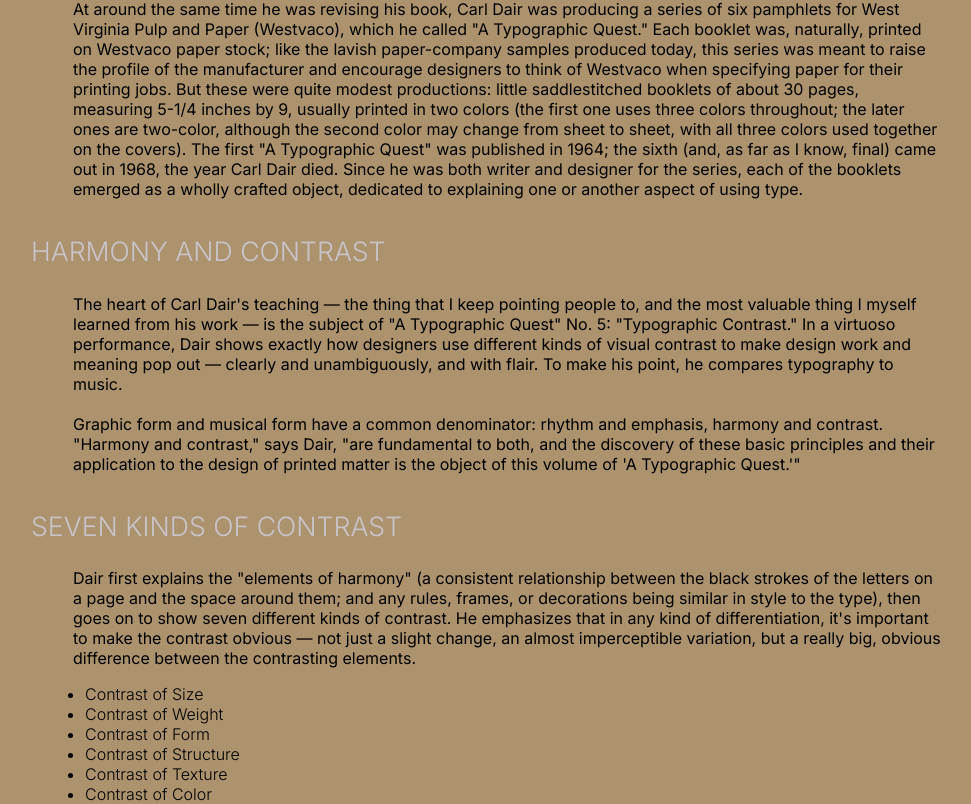
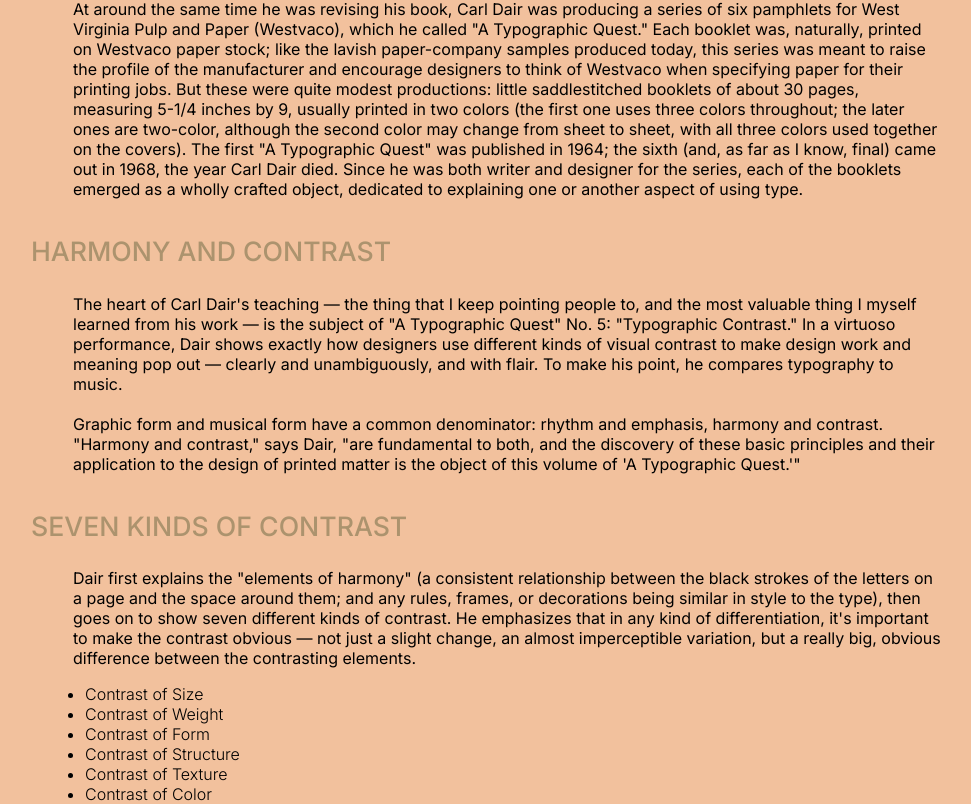
Before and after one commit to agraaaaao/anmol_web-programming, a plain HTML site: page week1-excercise/index.html in a window 1280 px wide. Shown: the part 1996-2800 px from the top of the page, without its empty margins (139-1110 px from the left). Drawn offline with Linux system fonts and the light colour scheme.

Commit message:
Updated HTML

```diff
--- a/week1-excercise/index.html
+++ b/week1-excercise/index.html
@@ -9,14 +9,14 @@
 
 		<style>
 			html {
-				background-color: #ac936e;
+				background-color: #f2c19d;
 			}
 
 			h1 {
 				font-size:150pt;
 				font-family: 'Inter', 'Helvetica', sans-serif;
 				font-variation-settings: 'wght' 750;
-				color: #c9c4ca;
+				color: #ac936e;
 			}
 
 			h2 {
@@ -30,10 +30,10 @@
 			h3 {
 				margin-top:36px;
 				font-family: 'Inter', 'Helvetica', sans-serif;
-				font-variation-settings: 'wght' 300;
+				font-variation-settings: 'wght' 500;
 				font-size:20pt;
 				text-transform: uppercase;
-				color: #c9c4ca;
+				color: #ac936e;
 				padding: 0 70px;
 				}
 
```
Also changed, not shown: 1 other file.
